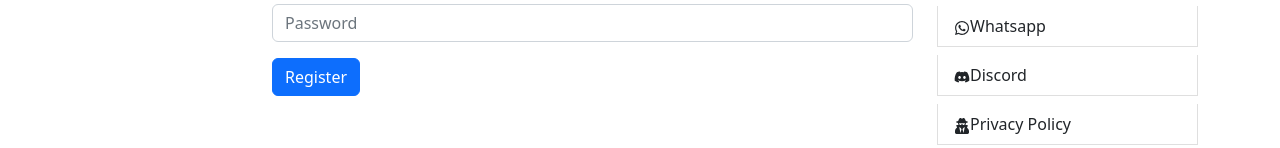
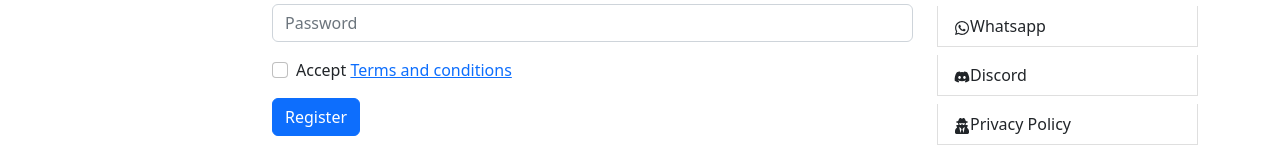
Before and after one commit to RaisulislamRimon/milestone10-module62-dragon-news, a React (Create React App) app in the folder dragon-news-client/: page /register in a window 1280 px wide. Shown: the part 390-538 px from the top of the page. Built offline with nearby package versions, Linux system fonts and the light colour scheme; no server answers.

Commit message:
added checkmark option in Register.

```diff
--- a/dragon-news-client/src/Pages/Login/Register/Register.js
+++ b/dragon-news-client/src/Pages/Login/Register/Register.js
@@ -1,6 +1,7 @@
 import React, { useContext, useState } from "react";
 import Button from "react-bootstrap/Button";
 import Form from "react-bootstrap/Form";
+import { Link } from "react-router-dom";
 import { AuthContext } from "../../../contexts/AuthProvider/AuthProvider";
 
 const Register = () => {
@@ -61,6 +62,16 @@ const Register = () => {
           required
         />
       </Form.Group>
+      <Form.Group className="mb-3" controlId="formBasicCheckbox">
+        <Form.Check
+          type="checkbox"
+          label={
+            <>
+               Accept <Link to="/terms">Terms and conditions</Link>
+            </>
+          }
+        />
+      </Form.Group>
       {error && (
         <Form.Group>
           <Form.Text className="text-danger">{error}</Form.Text>
--- /dev/null
+++ b/dragon-news-client/src/Pages/Others/TermsAndConditions/TermsAndConditions.js
@@ -0,0 +1,15 @@
+import React from "react";
+import { Link } from "react-router-dom";
+
+const TermsAndConditions = () => {
+  return (
+    <div>
+      <h3>Here is our Terms and conditions</h3>
+      <p>
+        Go back to <Link to="/register">Registration</Link>
+      </p>
+    </div>
+  );
+};
+
+export default TermsAndConditions;
--- a/dragon-news-client/src/Routes/Routes/Routes.js
+++ b/dragon-news-client/src/Routes/Routes/Routes.js
@@ -5,6 +5,7 @@ import Home from "../../Pages/Home/Home";
 import Login from "../../Pages/Login/Login/Login";
 import Register from "../../Pages/Login/Register/Register";
 import News from "../../Pages/News/News/News";
+import TermsAndConditions from "../../Pages/Others/TermsAndConditions/TermsAndConditions";
 import PrivateRoute from "../PrivateRoute/PrivateRoute";
 
 export const routes = createBrowserRouter([
@@ -41,6 +42,10 @@ export const routes = createBrowserRouter([
         path: "/register",
         element: <Register />,
       },
+      {
+        path: "/terms",
+        element: <TermsAndConditions />,
+      },
     ],
   },
 ]);
```
